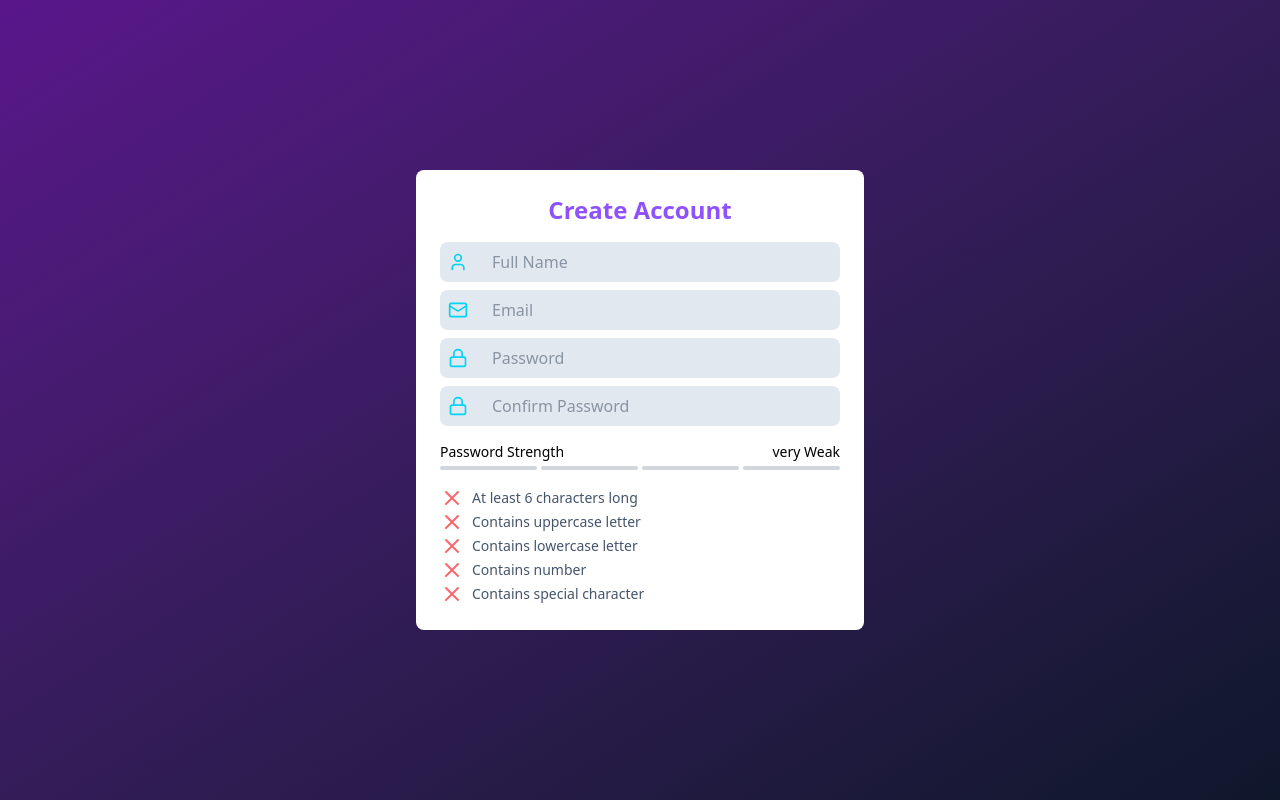
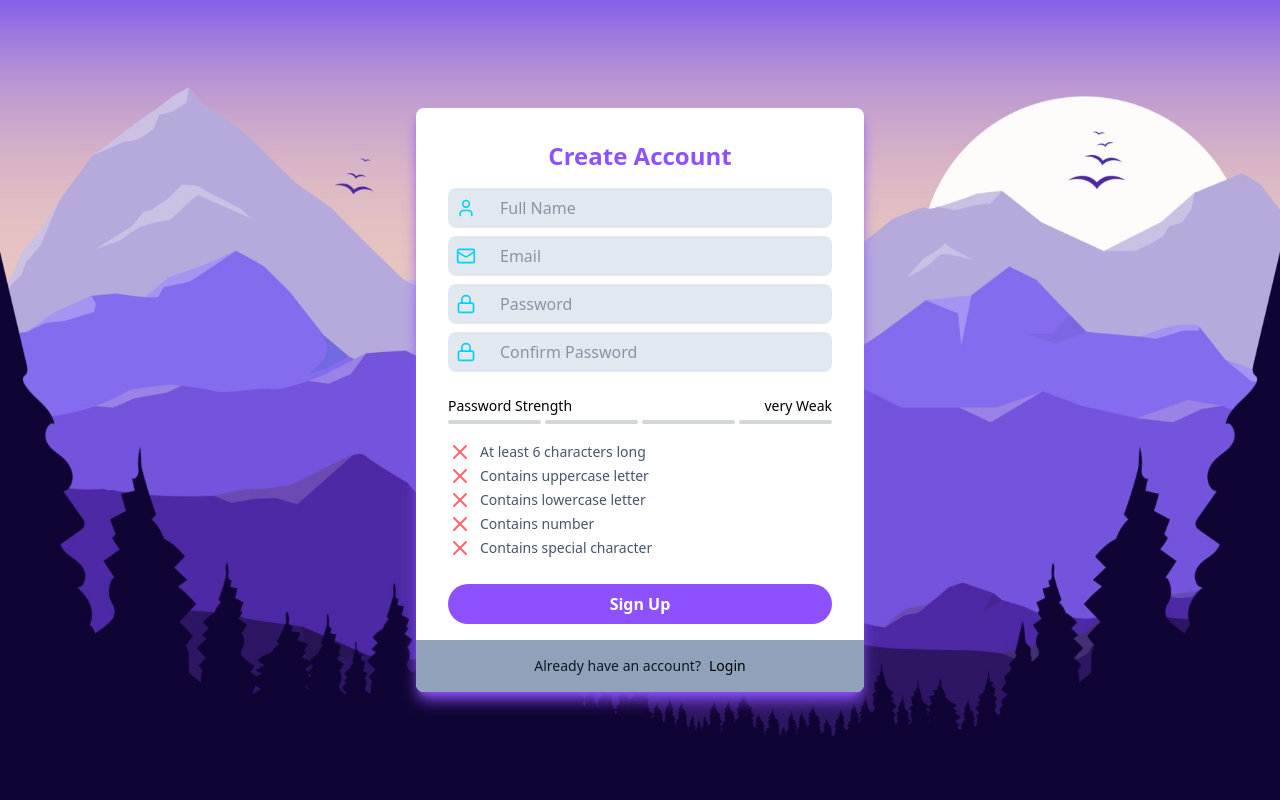
Before and after one commit to kishore399/Huntpad, a React (Vite) app in the folder frontend/: page /signup in a window 1280 px wide. Built offline with nearby package versions, Linux system fonts and the light colour scheme.

Commit message:
refractor(ui): enhanced signup page ui

```diff
--- a/frontend/src/App.jsx
+++ b/frontend/src/App.jsx
@@ -5,7 +5,7 @@ import Signup from "./pages/Signup";
 
 const App = () => {
   return (
-    <div className="bg-gradient-to-br from-purple-900 to-slate-900 min-w-screen min-h-screen flex justify-center items-center">
+    <div className="bg-[url('/BackgroundVioletScenery.jpg')] bg-cover bg-center w-screen h-screen flex justify-center items-center">
     <Routes>
       <Route path="/" element={ <Home />} />
       <Route path="/login" element={ <Login />} />
--- a/frontend/src/pages/Home.jsx
+++ b/frontend/src/pages/Home.jsx
@@ -2,7 +2,7 @@
 
 const Home = () => {
   return (
-    <div>Home</div>
+    <div className="bg-transparent">Home</div>
   )
 }
 
--- a/frontend/src/pages/Login.jsx
+++ b/frontend/src/pages/Login.jsx
@@ -1,8 +1,11 @@
-
+import { Link } from "react-router";
 
 const Login = () => {
   return (
-    <div>Login</div>
+    <div>
+      <h1>Login</h1>
+      <Link to="/signup">Sign Up</Link>
+    </div>
   )
 }
 
--- a/frontend/src/pages/Signup.jsx
+++ b/frontend/src/pages/Signup.jsx
@@ -2,6 +2,7 @@ import { useState } from "react";
 import Input from "../components/Input";
 import { User, Mail, Lock } from "lucide-react";
 import PasswordStrengthMeter from "../components/PasswordStrengthMeter";
+import { Link } from "react-router";
 
 const Signup = () => {
 
@@ -16,11 +17,11 @@ const Signup = () => {
   }
 
   return (
-    <div className="max-w-md w-full bg-white overflow-hidden rounded-lg flex flex-col justify-center p-6">
-        <h2 className="text-2xl font-bold text-violet-500 text-center">
+    <div className="max-w-md w-full bg-white overflow-hidden rounded-lg flex flex-col justify-center m-4 shadow-lg shadow-violet-500">
+        <h2 className="text-2xl font-bold text-violet-500 text-center mt-8">
             Create Account
         </h2>
-        <form onSubmit={handleSignup} className="w-full flex flex-col gap-2 mt-4">
+        <form onSubmit={handleSignup} className="w-full flex flex-col gap-2 mt-4 px-8">
             <Input
               Icon={ User }
               type="text"
@@ -49,8 +50,13 @@ const Signup = () => {
               value={confirmPassword}
               onChange={(e) => setConfirmPassword(e.target.value)}
             />
+        <PasswordStrengthMeter password={password}/>
+        <button type="submit" className="bg-violet-500 py-2 rounded-full font-bold text-white mt-4" >Sign Up</button>
         </form>
-        <PasswordStrengthMeter password={password}/>
+        <div className="w-full p-4 bg-slate-400 mt-4 flex justify-center items-center gap-2">
+          <span className="text-sm text-gray-900">Already have an account?</span>
+          <Link to="/login" className="text-sm hover:underline hover:text-blue-600">Login</Link>
+        </div>
     </div>
   )
 }
```
Also changed, not shown: frontend/public/BackgroundVioletScenery.jpg (renamed from frontend/src/assets/BackgroundVoiletScenery.jpg).
